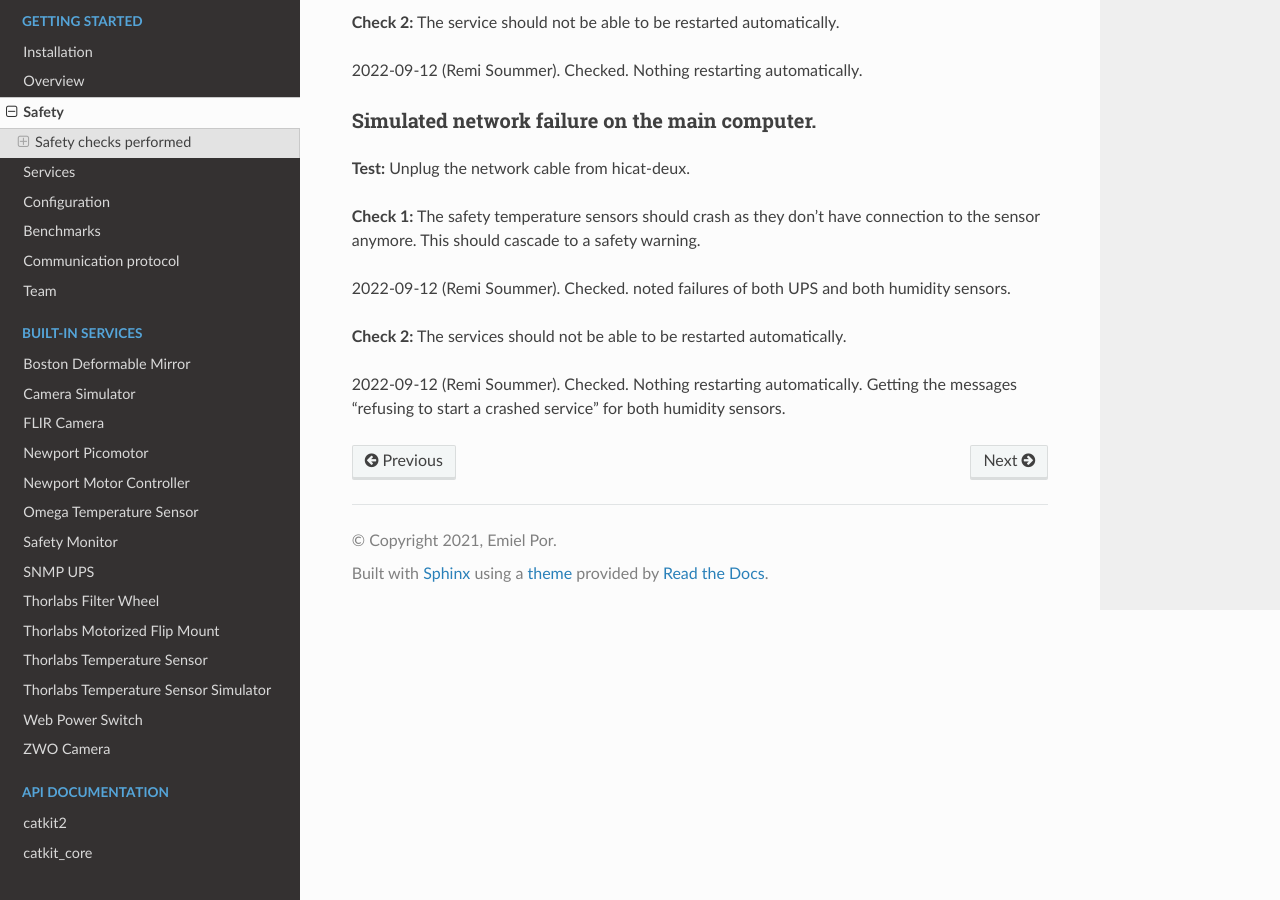
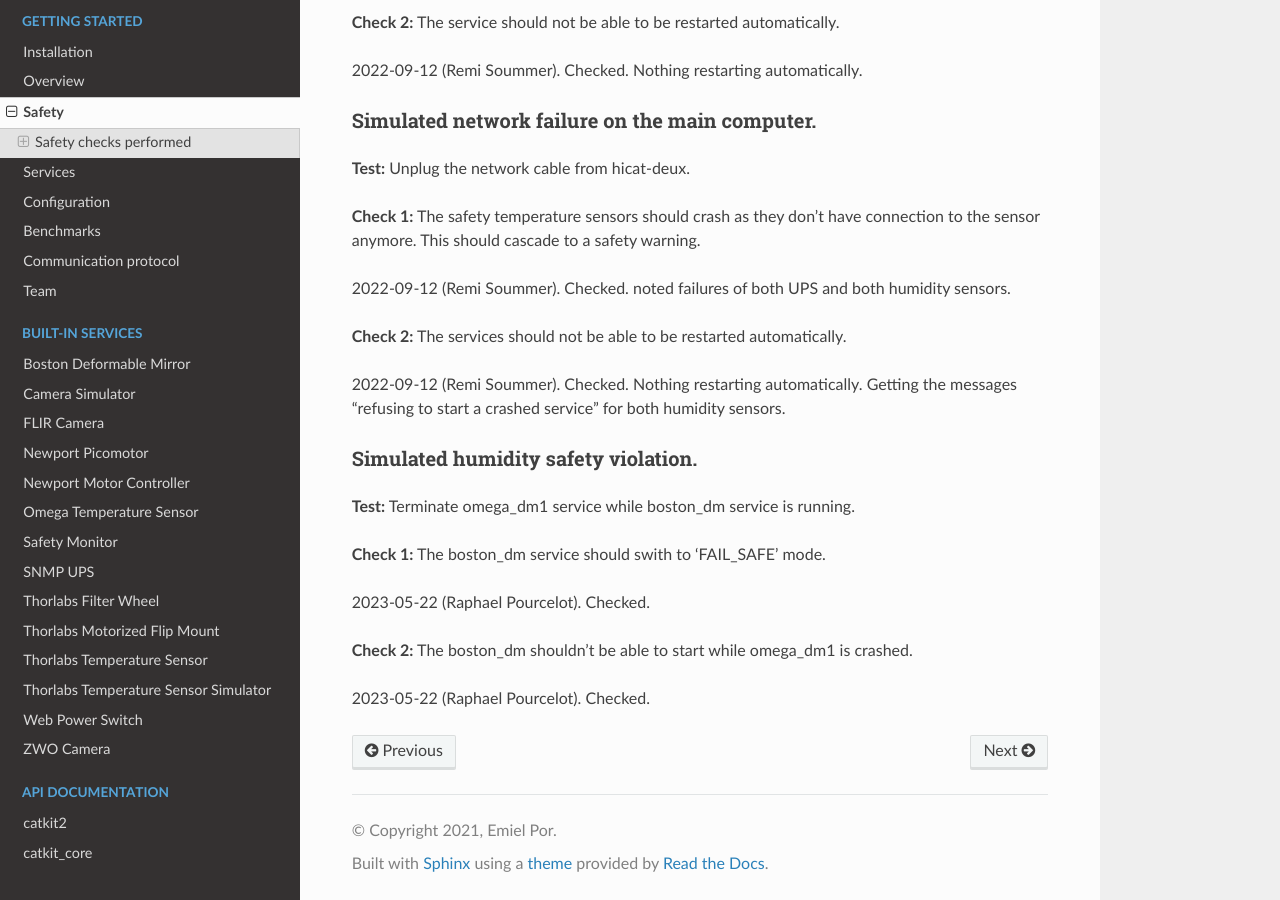
Before and after one commit to spacetelescope/catkit2, a Sphinx documentation site: the page built from docs/safety.rst, in a window 1280 px wide and 900 px high, scrolled down 5271 px. Built offline with Sphinx 7.4.7 and the Read the Docs theme 2.0.0, drawn with Linux system fonts in a browser that asks for light colours.

Commit message:
Added the FAIL_SAFE tests

```diff
--- a/docs/safety.rst
+++ b/docs/safety.rst
@@ -220,3 +220,16 @@ Simulated network failure on the main computer.
 
 2022-09-12 (Remi Soummer).  Checked. Nothing restarting automatically.
 Getting the messages "refusing to start a crashed service" for both humidity sensors.
+
+Simulated humidity safety violation.
+~~~~~~~~~~~~~~~~~~~~~~~~~~~~~~~~~~~~
+
+**Test:** Terminate omega_dm1 service while boston_dm service is running.
+
+**Check 1:** The boston_dm service should swith to 'FAIL_SAFE' mode.
+
+2023-05-22 (Raphael Pourcelot). Checked.
+
+**Check 2:** The boston_dm shouldn't be able to start while omega_dm1 is crashed.
+
+2023-05-22 (Raphael Pourcelot). Checked.
```
